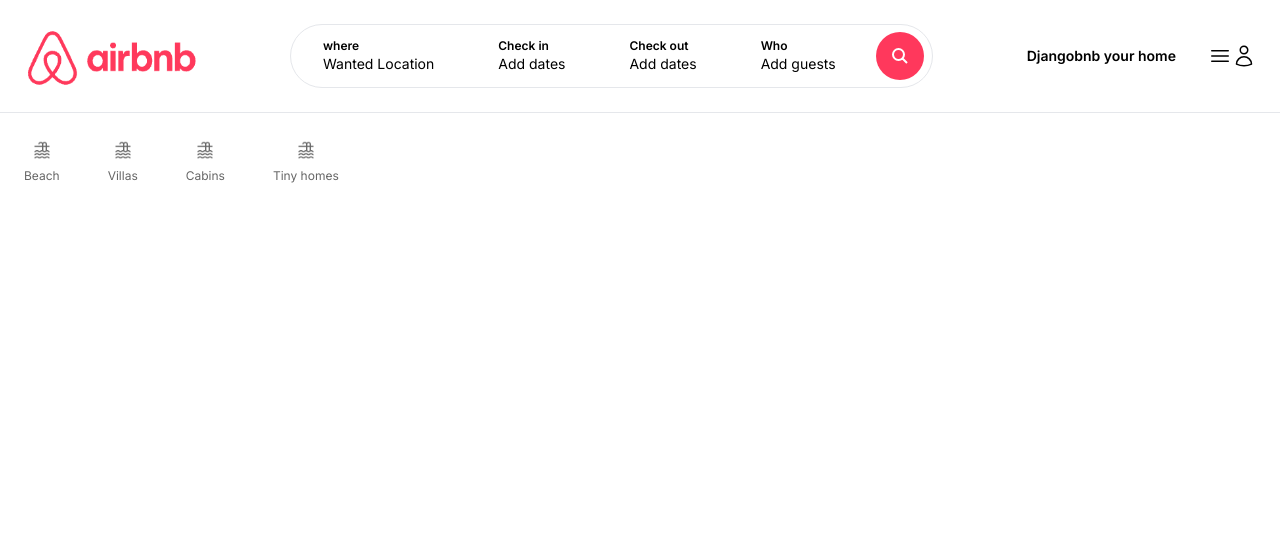
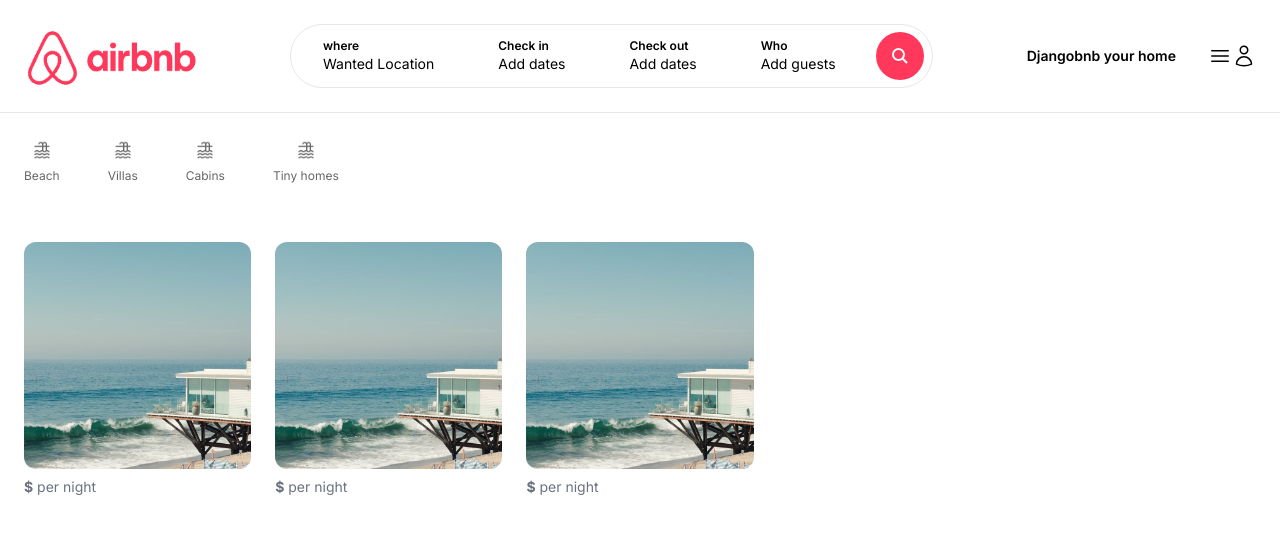
Before and after one commit to MGabriela29/Clone-Airbnb, a Next.js app: page / in a window 1280 px wide. Shown: the top 534 px of the page. Built offline with nearby package versions, Linux system fonts and the light colour scheme.

Commit message:
04 List properties on the front page

```diff
--- /dev/null
+++ b/app/components/properties/PropertyList.tsx
@@ -0,0 +1,12 @@
+import PropertyListItem from "./PropertyListItem";
+const PropertyList = () => {
+    return (
+        <>
+        <PropertyListItem/>
+        <PropertyListItem/>
+        <PropertyListItem/>
+        </>
+    )
+}
+
+export default PropertyList;
--- /dev/null
+++ b/app/components/properties/PropertyListItem.tsx
@@ -0,0 +1,32 @@
+import Image from "next/image";
+
+const PropertyListItem = () => {
+    return (
+        <div
+        className="cursor-pointer"
+
+    >
+        <div className="relative overflow-hidden aspect-square rounded-xl">
+            <Image
+                 fill
+                src='/beach-1.jpg'
+                sizes="(max-width: 768px) 768px, (max-width: 1200px): 768px, 768px"
+                className="hover:scale-110 object-cover transition h-full w-full"
+                alt="Beach house"
+            />
+
+
+        </div>
+
+        <div className="mt-2">
+            <p className="text-lg font-bold"></p>
+        </div>
+
+        <div className="mt-2">
+            <p className="text-sm text-gray-500"><strong>$</strong> per night</p>
+        </div>
+    </div>
+    )
+}
+
+export default PropertyListItem;
--- a/app/page.tsx
+++ b/app/page.tsx
@@ -1,9 +1,15 @@
 import Categories from "./components/Categories";
+import PropertyList from "./components/properties/PropertyList";
 
 export default function Home() {
   return (
       <main className="max-w-[1500px] mx-auto px-6">
         <Categories/>
+
+        <div className="mt-4 grid grid-cols-1 md:grid-cols-3 lg:grid-cols-5 gap-6">
+          <PropertyList/>
+        </div>
+
       </main>
 
   );
```
Also changed, not shown: public/beach-1.jpg (added).
